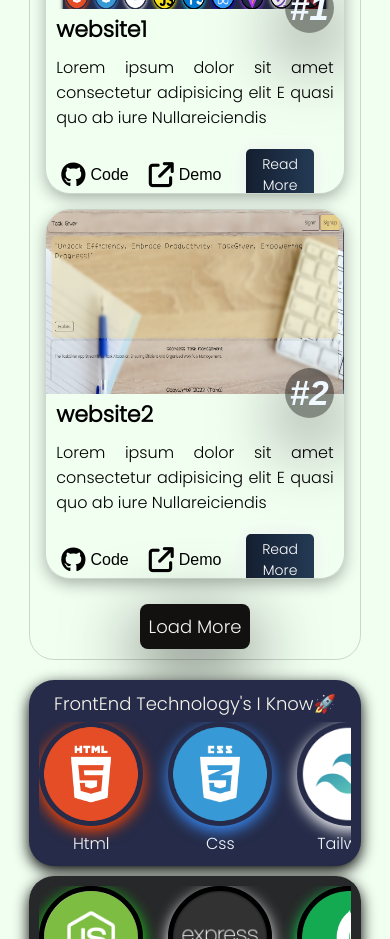
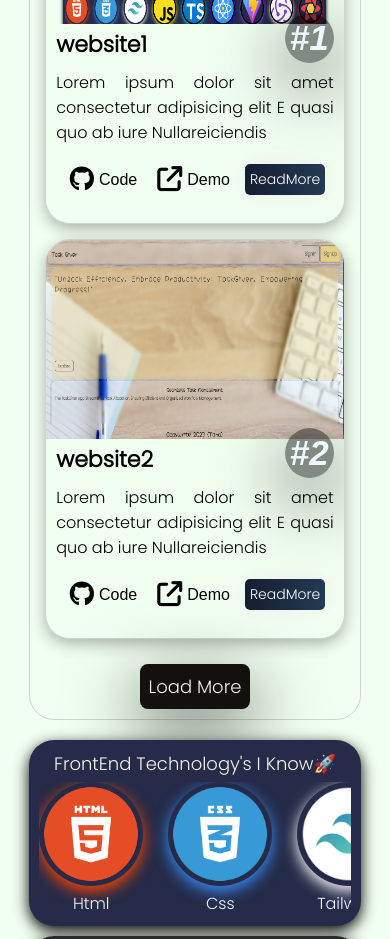
Before and after one commit to tahaali-dev/taha-ali-portfolio, a React (Vite) app: page / in a window 390 px wide. Shown: the part 2280-3219 px from the top of the page. Built offline with nearby package versions, Linux system fonts and the light colour scheme; a web font is replaced by a local one.

Commit message:
some glicth fix

```diff
--- a/src/App.jsx
+++ b/src/App.jsx
@@ -4,6 +4,7 @@ import HomePage from "./Pages/HomePage/HomePage";
 import AboutPage from "./Pages/AboutPage/AboutPage";
 import Qualification from "./Components/Qualification/Qualification";
 import Qualificationpage from "./Pages/QualificationPage/qualificationpage";
+import Singleport from "./Pages/Portfoliosinglepage/Singleport";
 
 // ------------------Imports---------------------
 
@@ -16,8 +17,8 @@ const App = () => {
             <Route path="/" element={<HomePage />} />
             <Route path="/about" element={<AboutPage />} />
             <Route path="/qualificationmine" element={<Qualificationpage />} />
+            <Route path="/port-single/:id" element={<Singleport />} />
           </Route>
-
         </Routes>
       </BrowserRouter>
     </>
--- a/src/Components/portfolio/PortfolioGrid.jsx
+++ b/src/Components/portfolio/PortfolioGrid.jsx
@@ -1,9 +1,10 @@
 import React, { useState } from "react";
 import "./Protfoliogrid.css";
-import { Link } from "react-router-dom";
+import { Link, useNavigate } from "react-router-dom";
 import { data } from "../../data/data";
 
 const PortfolioGrid = () => {
+  const navigate = useNavigate();
   const intialcardload = 2;
   const itemperpage = 2;
 
@@ -12,6 +13,8 @@ const PortfolioGrid = () => {
   const handleLoadMore = () => {
     setItemsToShow(itemsToShow + itemperpage);
   };
+
+
 
   return (
     <div className="width-100c" id="portfolio">
@@ -43,7 +46,12 @@ const PortfolioGrid = () => {
                       Demo
                     </div>
                   </Link>
-                  <Link className="linkbtn btn-grad">Read More</Link>
+                  <Link
+                  to={`/port-single/${item.id}`}
+                    className="linkbtn btn-grad"
+                  >
+                    ReadMore
+                  </Link>
                 </div>
               </div>
             </div>
--- a/src/Components/portfolio/Protfoliogrid.css
+++ b/src/Components/portfolio/Protfoliogrid.css
@@ -144,7 +144,7 @@
     grid-template-columns: repeat(1, 1fr);
   }
   .card {
-    height: 370px;
+    height: 400px;
     border-radius: 25px;
   }
 
@@ -169,11 +169,20 @@
     font-size: 16px;
   }
   .card-icon {
-    padding-right: 10px;
+    padding: 0;
+    /* border: 1px solid; */
+    margin-top: 10px;
     display: flex;
+    /* gap: px; */
+   justify-content:center;
 
-    gap: 10px;
-    justify-content: center;
+  }
+  .icon-set{
+    /* border: 1px solid; */
+    margin: 0;
+  }
+  .btn-grad {
+   margin: 0;
   }
   .hasttag{
     right: 10px;
--- /dev/null
+++ b/src/Pages/Portfoliosinglepage/Singleport.jsx
@@ -0,0 +1,7 @@
+import React from "react";
+
+const Singleport = () => {
+  return <div>Welcome to sinle Page Of Portfolio</div>;
+};
+
+export default Singleport;
```
Also changed, not shown: src/Pages/Portfoliosinglepage/singleport.css (added).
